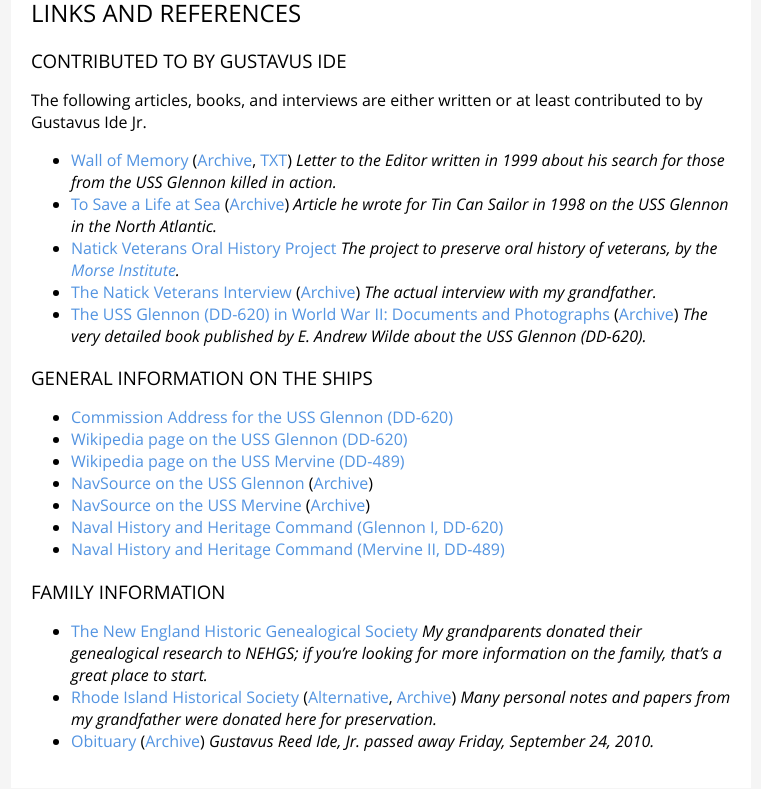
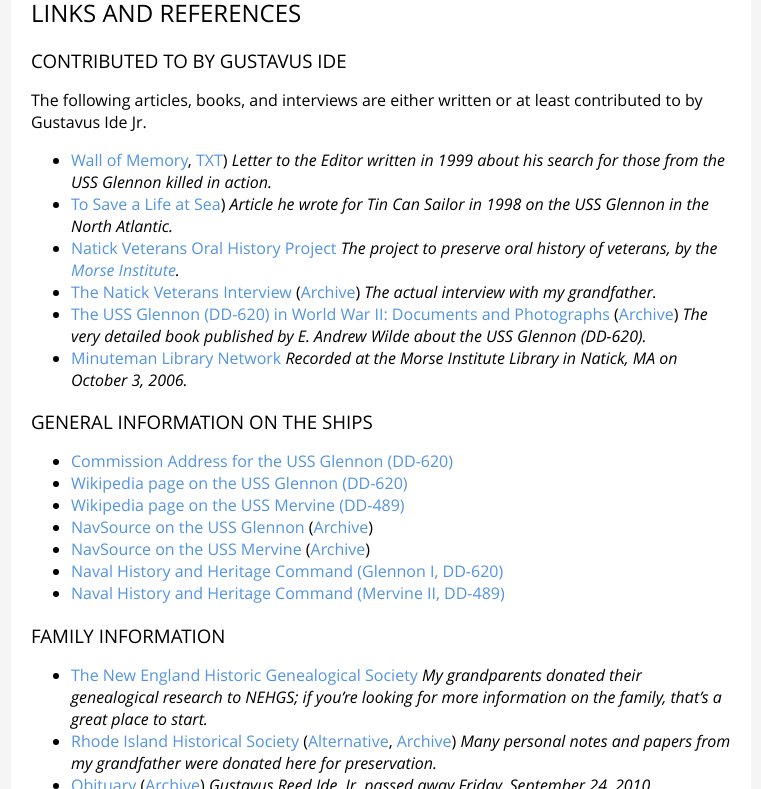
Before and after one commit to mide/mide.io, a Jekyll site: the page built from _posts/2017-05-29-ide-gustavus-us-navy.md, in a window 1280 px wide and 900 px high, scrolled down 4364 px, cut to the strip 111-900 px from the top of the window. Shown: the whole strip, without its empty margins (259-1020 px from the left). Built offline with Jekyll 4.4.1, drawn with Linux system fonts in a browser that asks for light colours; Markdown is read by kramdown in place of the engine named in the settings; the table of contents is made by our own code.

Commit message:
Update Link Rot (#56)

```diff
--- a/_posts/2017-05-29-ide-gustavus-us-navy.md
+++ b/_posts/2017-05-29-ide-gustavus-us-navy.md
@@ -22,7 +22,7 @@
 
 ## Video Interview
 
-On October 3, 2006 my grandfather volunteered some time to contribute his story as part of the [Morse Institute Library](https://morseinstitute.org/) project on [Veterans Oral History](http://www.natickvets.org/). This project allows me to listen to his stories with a deeper understanding. I'm eternally grateful that the project preserved this piece of history, not only for my family, but for the world.
+On October 3, 2006 my grandfather volunteered some time to contribute his story as part of the [Morse Institute Library](https://morseinstitute.org/) project on [Veterans Oral History](https://natickveterans.com). This project allows me to listen to his stories with a deeper understanding. I'm eternally grateful that the project preserved this piece of history, not only for my family, but for the world.
 
 <video controls>
   <source src="https://assets.mide.io/blog/2017-05-29/ide-gustavus-live-interview.mp4" type="video/mp4">
@@ -59,11 +59,12 @@
 
 The following articles, books, and interviews are either written or at least contributed to by Gustavus Ide Jr.
 
-- [Wall of Memory](http://www.natickvets.org/doc/5/ide2.PDF) ([Archive](https://assets.mide.io/blog/2017-05-29/wall-of-memory.pdf), [TXT](https://assets.mide.io/blog/2017-05-29/wall-of-memory.txt)) _Letter to the Editor written in 1999 about his search for those from the USS Glennon killed in action._
-- [To Save a Life at Sea](http://www.natickvets.org/doc/5/ide.PDF) ([Archive](https://assets.mide.io/blog/2017-05-29/to-save-a-life-at-sea.pdf)) _Article he wrote for Tin Can Sailor in 1998 on the USS Glennon in the North Atlantic._
-- [Natick Veterans Oral History Project](http://www.natickvets.org/interview.php?vetid=5) _The project to preserve oral history of veterans, by the [Morse Institute](https://morseinstitute.org)._
+- [Wall of Memory](https://assets.mide.io/blog/2017-05-29/wall-of-memory.pdf), [TXT](https://assets.mide.io/blog/2017-05-29/wall-of-memory.txt)) _Letter to the Editor written in 1999 about his search for those from the USS Glennon killed in action._
+- [To Save a Life at Sea](https://assets.mide.io/blog/2017-05-29/to-save-a-life-at-sea.pdf)) _Article he wrote for Tin Can Sailor in 1998 on the USS Glennon in the North Atlantic._
+- [Natick Veterans Oral History Project](https://natickveterans.com/2017/08/10/gustavus-r-ide-jr-gus/) _The project to preserve oral history of veterans, by the [Morse Institute](https://morseinstitute.org)._
 - [The Natick Veterans Interview](https://www.youtube.com/watch?v=3gvff292ovo) ([Archive](https://assets.mide.io/blog/2017-05-29/ide-gustavus-live-interview.mp4)) _The actual interview with my grandfather._
 - [The USS Glennon (DD-620) in World War II: Documents and Photographs](http://destroyerhistory.org/benson-gleavesclass/ussglennon/index.asp?r=62000&pid=62090) ([Archive](https://assets.mide.io/blog/2017-05-29/e-andrew-wilde-uss-glennon.pdf)) _The very detailed book published by E. Andrew Wilde about the USS Glennon (DD-620)._
+- [Minuteman Library Network](https://find.minlib.net/iii/encore/record/C__Rb2468795?lang=eng) _Recorded at the Morse Institute Library in Natick, MA on October 3, 2006._
 
 ### General Information on the Ships
 
```
Also changed, not shown: 1 other file.
